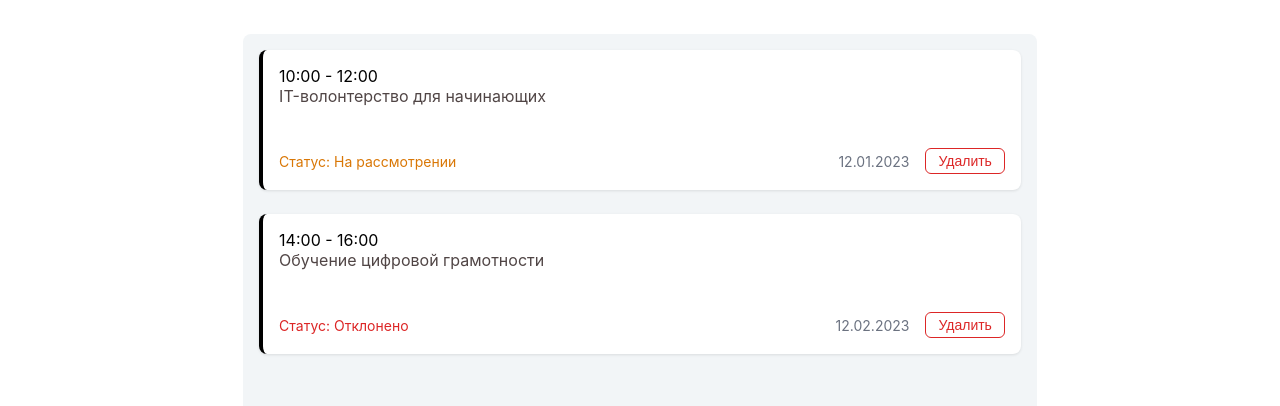
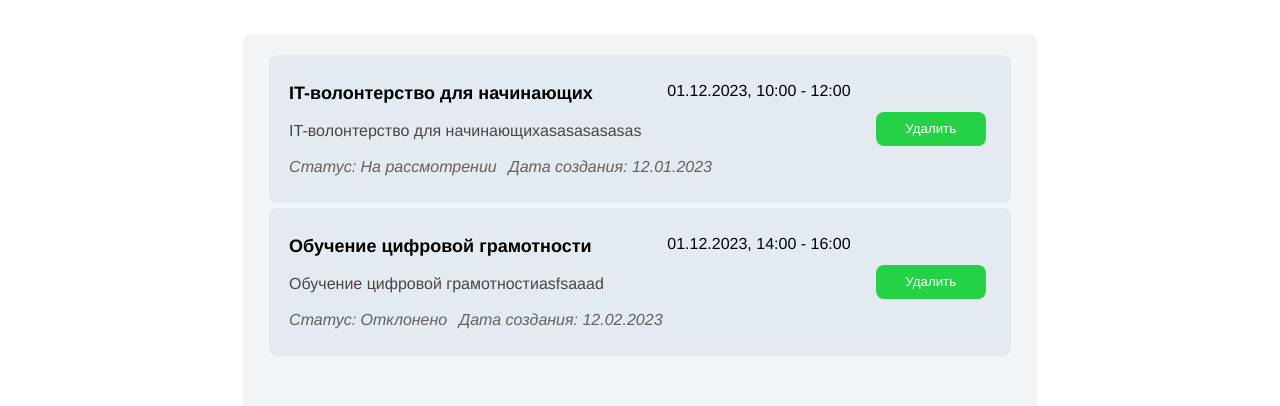
Before and after one commit to dwarowski/venaja-hackaton-2025, a React (Create React App) app: page / in a window 1280 px wide. Both pictures are taken after a click on the button "Заявки на рассмотрении". Shown: the part 245-651 px from the top of the page. Built offline with nearby package versions, Linux system fonts and the light colour scheme.

Commit message:
added pending page

```diff
--- a/src/App.css
+++ b/src/App.css
@@ -149,6 +149,16 @@ background-color: rgb(180, 183, 185);
   box-sizing: border-box;
 }
 
+.event-box {
+  width: 80%;
+}
+
+.event-content {
+  display: flex;
+  align-items: center;
+}
+
+
 .events_el_title-box {
   width: 100%;
   display: grid;
@@ -248,3 +258,22 @@ background-color: rgb(180, 183, 185);
   transform: translateY(0); /* Когда окно открыто, оно появляется */
   opacity: 1; /* Окно становится полностью видимым */
 }
+
+.button-container button {
+  white-space: nowrap;
+  background-color: rgb(37, 210, 69); /* bg-blue-600 */
+  color: white;
+  width: 100%;
+  border-radius: 0.5rem;
+  line-height: 2rem;
+  border: none;
+  outline: none;
+  cursor: pointer;
+}
+
+.button-container {
+  flex-grow: 1; /* Занимает всё оставшееся пространство */
+  display: flex;
+  justify-content:center;
+  padding: 5px; /* Кнопка прилипает к правому краю */
+}
--- a/src/OrganiserPage/Organiser.css
+++ b/src/OrganiserPage/Organiser.css
@@ -134,12 +134,6 @@
   background-color: #f8f9fa;
   padding: 10px;
 }
-
-.event-description {
-  height: 50px;
-  text-decoration: double;
-}
-
 
 .application-item {
   display: flex;
@@ -604,3 +598,8 @@ h3 {
   margin-top: 5px;
   margin-bottom: 5px;
 }
+
+.request-data {
+  font-style: oblique;
+  color: rgba(90, 79, 79, 0.9);
+}
--- a/src/OrganiserPage/Organiser.tsx
+++ b/src/OrganiserPage/Organiser.tsx
@@ -1,5 +1,6 @@
 import React, { useState, useRef } from 'react';
 import UpcomingEvents from './components/sections/UpcomingEvents';
+import PendingApplications from './components/sections/PendingApplications';
 import NewEventModal from './components/modals/NewEventModal';
 import CompletionEvents from './components/sections/CompletionEvents';
 import {
@@ -160,8 +161,9 @@ const OrganiserPage: React.FC = () => {
   const [completionEvents, setCompletionEvents] = useState<CompletionEvent[]>([
     {
       id: 1,
-      eventTime: [new Date('2023-12-01T10:00:00'), new Date('2023-12-01T12:00:00')] as TimeRange,
-      description: 'IT-волонтерство для начинающих',
+      eventDate: [new Date('2023-12-01T10:00:00'), new Date('2023-12-01T12:00:00')] as TimeRange,
+      title: 'IT-волонтерство для начинающих',
+      description: 'IT-волонтерство для начинающихописание',
       participants: [
         { id: 1, name: 'Иван', surname: 'Иванов', birthDate: new Date("1990-05-15") },
         { id: 2, name: 'Мария', surname: 'Петрова', birthDate: new Date("1985-08-22") }
@@ -169,7 +171,8 @@ const OrganiserPage: React.FC = () => {
     },
     {
       id: 2,
-      eventTime: [new Date('2023-12-01T14:00:00'), new Date('2023-12-01T14:00:00')] as TimeRange,
+      eventDate: [new Date('2023-12-01T14:00:00'), new Date('2023-12-01T14:00:00')] as TimeRange,
+      title: 'IT-ХИ-ХИ для ха-ха',
       description: 'IT-ХИ-ХИ для ха-ха',
       participants: [
         { id: 1, name: 'Иван', surname: 'Иванов', birthDate: new Date('1990-05-15') },
@@ -224,50 +227,21 @@ const OrganiserPage: React.FC = () => {
     }]);
   };
 
-  const PendingApplications: React.FC<{
-  requests: EventRequest[];
-  onDelete: (id: number) => void;
-}> = ({ requests, onDelete }) => (
-  <div className="applications-container">
-    {requests.map((request) => (
-      <div key={request.id} className="application-card">
-        <div className="event-time">{formatTimeRange(request.eventTime)}</div>
-        <div className="event-description">{request.description}</div>
-        <div className="application-status-row">
-          <span className={`status-indicator ${request.status}`}>
-            Статус: {request.status === 'pending'
-              ? 'На рассмотрении'
-              : 'Отклонено'}
-          </span>
-          <div className="request-actions">
-            <span className="request-date">
-              {formatDate(request.creationDate)}
-            </span>
-            <button
-              className="delete-button"
-              onClick={() => onDelete(request.id)}
-            >
-              Удалить
-            </button>
-          </div>
-        </div>
-      </div>
-    ))}
-  </div>
-);
 
 const [eventRequests, setEventRequests] = useState<EventRequest[]>([
   {
     id: 1,
-    eventTime: [new Date('2023-12-01T10:00'), new Date('2023-12-01T12:00')] as TimeRange,
-    description: 'IT-волонтерство для начинающих',
+    eventDate: [new Date('2023-12-01T10:00'), new Date('2023-12-01T12:00')] as TimeRange,
+    title: 'IT-волонтерство для начинающих',
+    description: 'IT-волонтерство для начинающихasasasasasas',
     status: 'pending',
     creationDate: new Date('01.12.2023')
   },
   {
     id: 2,
-    eventTime: [new Date('2023-12-01T14:00'), new Date('2023-12-01T16:00')] as TimeRange,
-    description: 'Обучение цифровой грамотности',
+    eventDate: [new Date('2023-12-01T14:00'), new Date('2023-12-01T16:00')] as TimeRange,
+    description: 'Обучение цифровой грамотностиasfsaaad',
+    title: 'Обучение цифровой грамотности',
     status: 'rejected',
     creationDate: new Date('02.12.2023')
   }
--- a/src/OrganiserPage/components/modals/NewEventModal.tsx
+++ b/src/OrganiserPage/components/modals/NewEventModal.tsx
@@ -96,10 +96,10 @@ const NewEventModal: React.FC<{
           </div>
           <div className="actions">
               <button type="submit" className="button-active">
-                Отправить заявку
+                Создать мероприятие
               </button>
               <button type="button" className="button-active" onClick={() => setIsClosing(true)}>
-                Отменить заявку
+                Отмена
               </button>
             </div>
         </form>
--- a/src/OrganiserPage/components/sections/CompletionEvents.tsx
+++ b/src/OrganiserPage/components/sections/CompletionEvents.tsx
@@ -16,7 +16,7 @@ const CompletionEvents: React.FC<{
     <div className="events-container">
       {events.map((event) => (
         <div key={event.id} className="event-card completion-card">
-          <div className="event-time">{formatTimeRange(event.eventTime)}</div>
+          <div className="event-time">{formatTimeRange(event.eventDate)}</div>
           <div className="event-description">{event.description}</div>
           <button
             className="complete-button"
--- a/src/OrganiserPage/components/sections/PendingApplications.tsx
+++ b/src/OrganiserPage/components/sections/PendingApplications.tsx
@@ -4,27 +4,37 @@ import React from 'react';
 import { EventRequest } from '../shared/interfaces'; // Правильный путь к интерфейсам
 import { TimeRange, formatTimeRange, formatDate } from '../../../global_functions/Datetime_redact';
 
-  const  PendingApplications: React.FC<{
+  const PendingApplications: React.FC<{
   requests: EventRequest[];
   onDelete: (id: number) => void;
-}> = ({ requests, onDelete }) => (
-  <div className="applications-container">
-    {requests.map((request) => (
-      <div key={request.id} className="application-card">
-        <div className="event-time">{formatTimeRange(request.eventTime)}</div>
-        <div className="event-description">{request.description}</div>
-        <div className="application-status-row">
-          <span className={`status-indicator ${request.status}`}>
-            Статус: {request.status === 'pending'
-              ? 'На рассмотрении'
-              : 'Отклонено'}
+}> = ({ requests, onDelete }) => {
+  return (
+    <div>
+      <ul className='events-list'>
+        {requests.map((request) => {
+          return (
+            <li key={request.id}>
+              <div className='event-item'>
+                <div className='event-content'>
+                  <div className='event-box'>
+                    <div className='events_el_title-box'>
+                        <p className='events_el_title-box_name'>{request.title}</p>
+                        <p className='events_el_title-box_time'>{formatDate(request.eventDate[0])}, {formatTimeRange(request.eventDate)}</p>
+                    </div>
+                    <p className='event-description'>{request.description}</p>
+                    <p className='request-data'>
+                      <span>
+                        Статус: {request.status === 'pending' ? 'На рассмотрении' : 'Отклонено'}
                       </span>
-          <div className="request-actions">
-            <span className="request-date">
-              {formatDate(request.creationDate)}
+                      ⠀
+                      <span>
+                         Дата создания: {formatDate(request.creationDate)}
                       </span>
+                    </p>
+                  </div>
+                  <div className="button-container">
                     <button
-              className="delete-button"
+                        className="request-paticipance volunteer__future-events_button"
                         onClick={() => onDelete(request.id)}
                     >
                         Удалить
@@ -32,8 +42,12 @@ import { TimeRange, formatTimeRange, formatDate } from '../../../global_function
                     </div>
                 </div>
               </div>
-    ))}
+            </li>
+          )
+})}
+      </ul>
     </div>
   );
+}
 
 export default PendingApplications;
--- a/src/OrganiserPage/components/sections/UpcomingEvents.tsx
+++ b/src/OrganiserPage/components/sections/UpcomingEvents.tsx
@@ -21,9 +21,7 @@ const UpcomingEvents: React.FC<{
             <div key={event.id} className="event-item">
               <div className="events_el_title-box">
                 <p className="events_el_title-box_name">{event.title}</p>
-                <p className="events_el_title-box_time">
-                  {formatDate(event.eventDate[0])}, {formatTimeRange(event.eventDate)}
-                </p>
+                <p className="events_el_title-box_time"> {formatDate(event.eventDate[0])}, {formatTimeRange(event.eventDate)}</p>
               </div>
               <p className='event-description'>{event.description}</p>
             </div>
```
Also changed, not shown: src/OrganiserPage/components/shared/interfaces.ts (+2 -8 lines), src/VolunteerPage/Volunteers.css (+0 -29 lines). Lines whose indentation alone changed are shown as unchanged.
